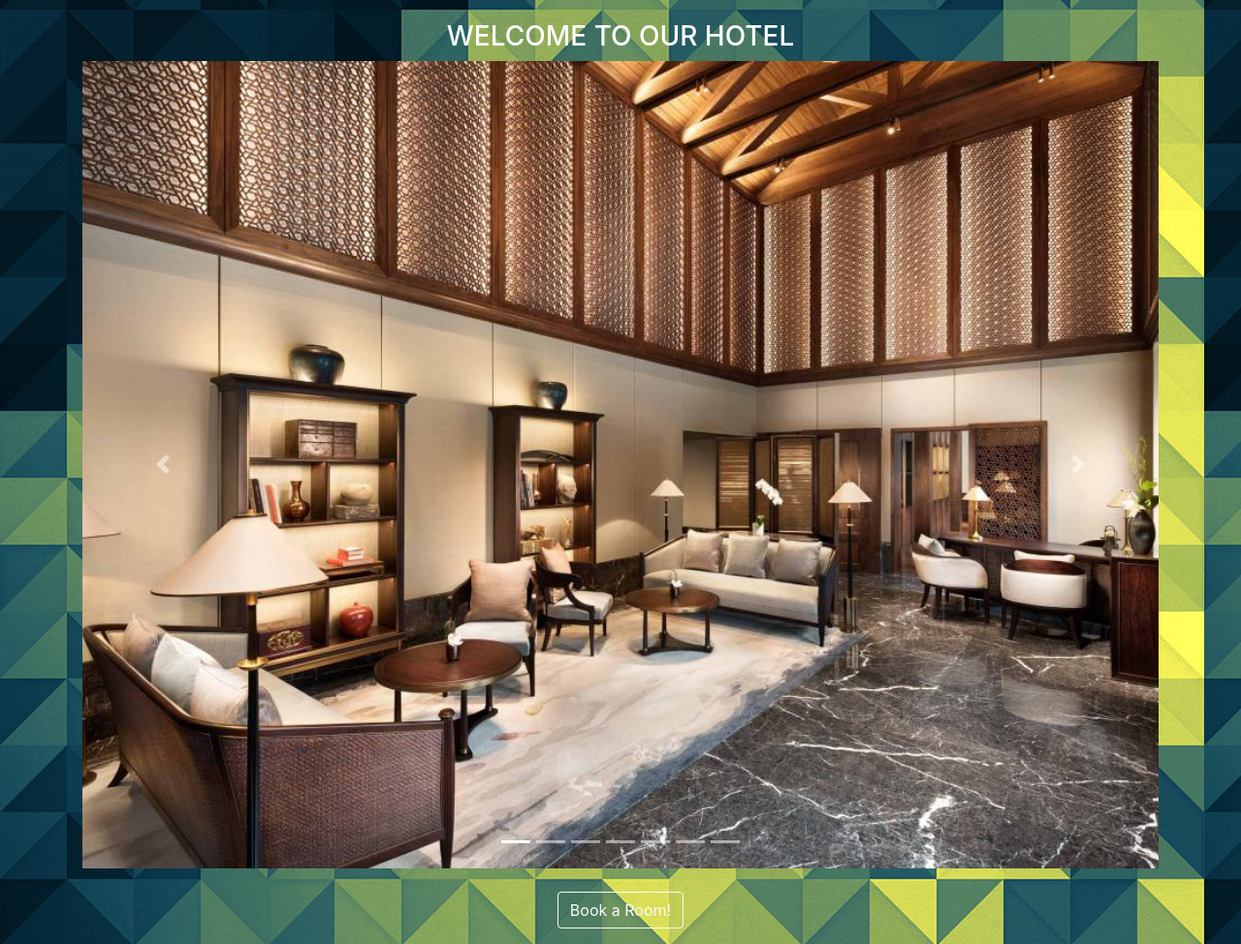
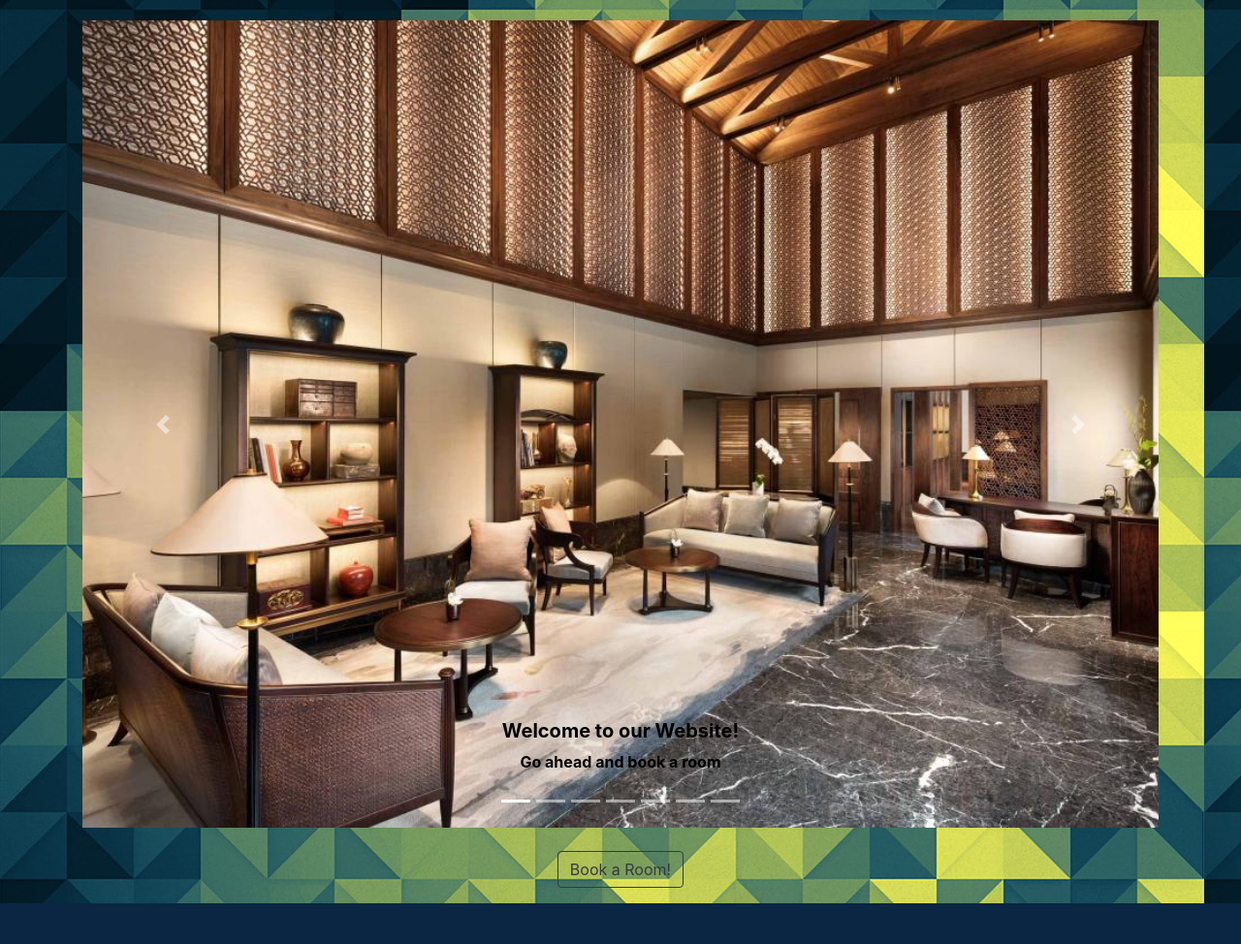
Before and after one commit to Viren-Patil/Hotel_Management_System, a Django app: template psf_task/main/templates/main/welcome.html in a window 1280 px wide. Shown: the part 59-1033 px from the top of the page at 97% size. After the commit the page ends 991 px from the top, so only its background shows below. Run offline with Django 3.2, Linux system fonts and the light colour scheme; the template is opened without the code that fills it, so the values that code supplies are empty; some libraries are stand-ins or nearby versions.

Commit message:
Fourth Commit

```diff
--- a/psf_task/main/templates/main/welcome.html
+++ b/psf_task/main/templates/main/welcome.html
@@ -9,7 +9,6 @@
 </style>
 {% endblock %}
 {% block content %}
-<h3 style="text-align: center; color: white;">WELCOME TO OUR HOTEL</h3>
 <div id="carouselExampleIndicators" class="carousel slide" data-ride="carousel">
 	<ol class="carousel-indicators">
 	  <li data-target="#carouselExampleIndicators" data-slide-to="0" class="active"></li>
@@ -24,7 +23,11 @@
 	<div class="carousel-inner">
 	  <div class="carousel-item active">
 		<img class="d-block w-100" src="{% static 'main/photos/lobby.jpeg' %}" alt="First slide">
-	  </div>
+		<div class="carousel-caption d-none d-md-block">
+			<h5 style="color: black; font-weight: bold;">Welcome to our Website!</h5>
+			<p style="color: black; font-weight: bold;">Go ahead and book a room</p>
+		</div>
+		</div>
 	  <div class="carousel-item ">
 		<img class="d-block w-100" src="{% static 'main/photos/restaurant.jpg' %}" alt="Second slide">
 	  </div>
@@ -56,7 +59,7 @@
   <br>
   <center>
 	<div class="form-group" >
-		<a class="btn btn-outline-light"href="{% url 'main-home' %}" >Book a Room!</a>
+		<a class="btn btn-outline-dark"href="{% url 'main-home' %}" >Book a Room!</a>
 	</div>
 </center>
   {% endblock content %}
```
Also changed, not shown: psf_task/db.sqlite3.
